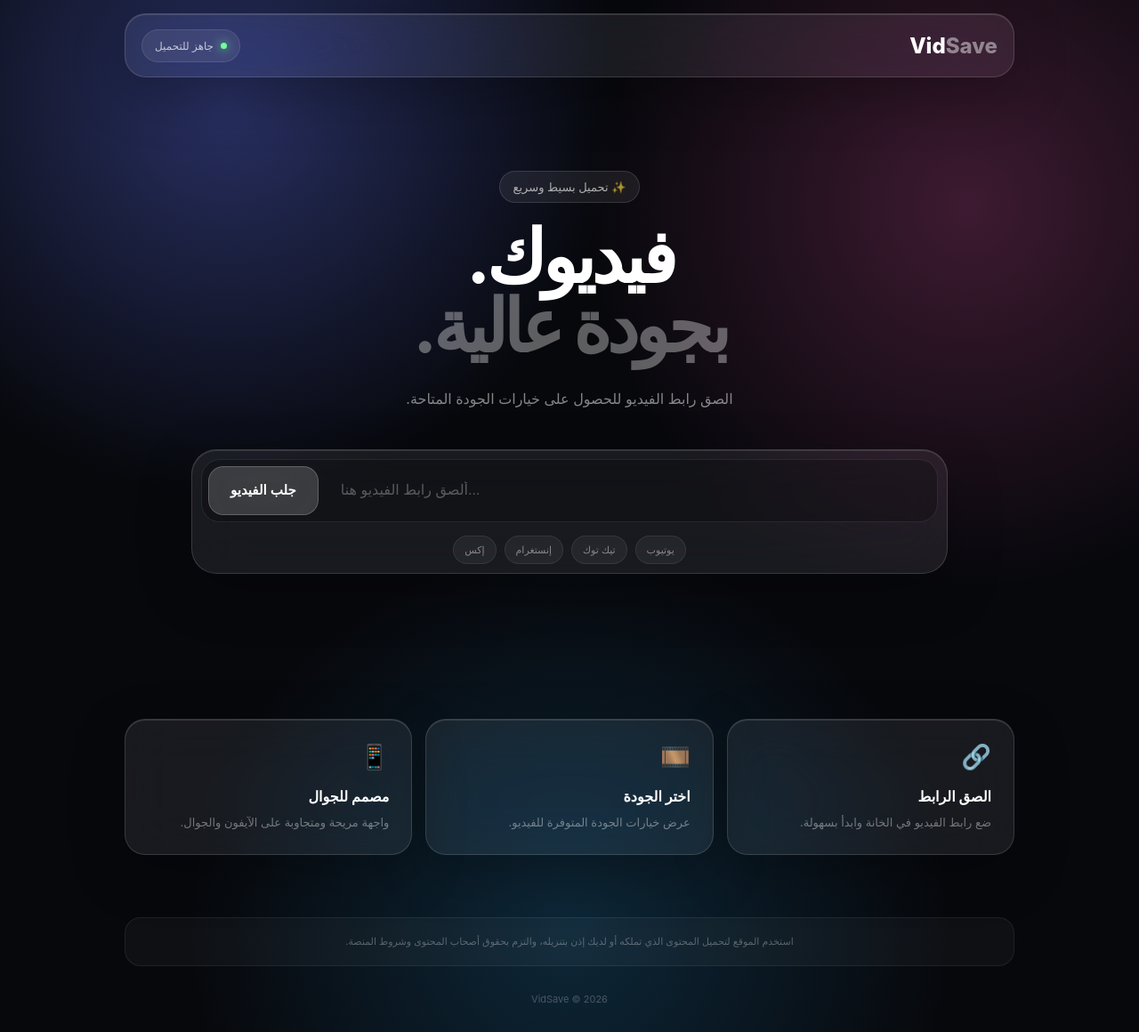
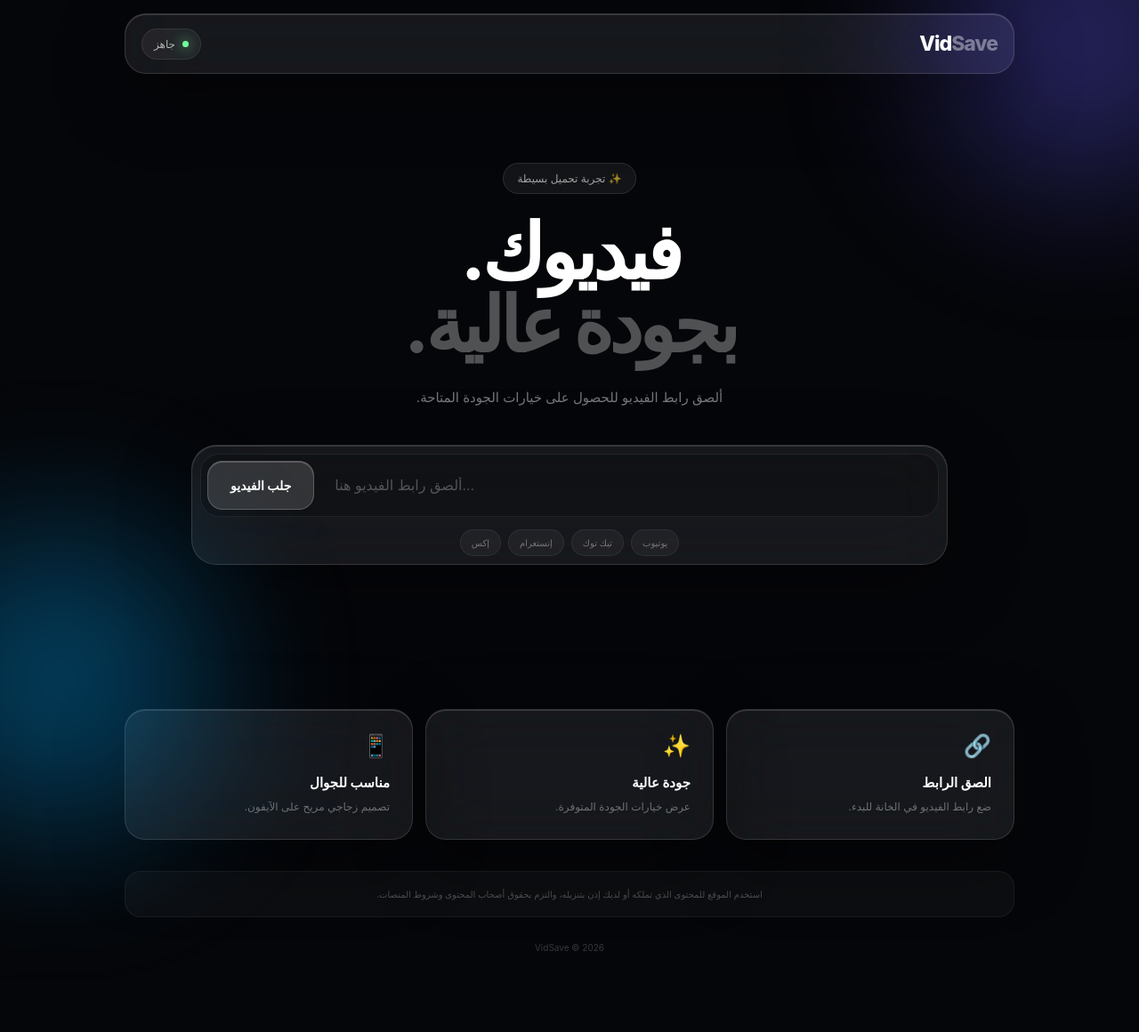
Before and after one commit to hzng6hnvnb-cloud/vidsave, a plain HTML site: page index.html in a window 1280 px wide. Shown: the whole page at 89% size. After the commit the page ends 1099 px from the top, so only its background shows below. Drawn offline with Linux system fonts and the light colour scheme.

Commit message:
Update index.html

```diff
--- a/index.html
+++ b/index.html
@@ -1,340 +1,365 @@
 <!DOCTYPE html>
 <html lang="ar" dir="rtl">
-
 <head>
 <meta charset="UTF-8">
-<meta name="viewport" content="width=device-width, initial-scale=1.0">
+<meta name="viewport" content="width=device-width,initial-scale=1.0">
 <title>VidSave</title>
 
 <style>
-* {
-  box-sizing: border-box;
-  -webkit-tap-highlight-color: transparent;
+*{box-sizing:border-box;-webkit-tap-highlight-color:transparent}
+
+body{
+margin:0;
+min-height:100vh;
+font-family:-apple-system,BlinkMacSystemFont,"SF Pro Display","SF Pro Text",Arial,sans-serif;
+color:#fff;
+background:#050609;
+overflow-x:hidden
 }
 
-body {
-  margin: 0;
-  min-height: 100vh;
-  font-family: -apple-system, BlinkMacSystemFont, "SF Pro Display", Arial, sans-serif;
-  color: white;
-  background:
-    radial-gradient(circle at 20% 10%, rgba(100,120,255,.35), transparent 30%),
-    radial-gradient(circle at 85% 20%, rgba(255,90,180,.22), transparent 30%),
-    radial-gradient(circle at 50% 90%, rgba(40,180,255,.18), transparent 35%),
-    #07080c;
-  overflow-x: hidden;
+body:before,body:after{
+content:"";
+position:fixed;
+width:330px;
+height:330px;
+border-radius:50%;
+filter:blur(90px);
+opacity:.35;
+pointer-events:none
 }
 
-.container {
-  width: 92%;
-  max-width: 1000px;
-  margin: auto;
+body:before{
+background:#665cff;
+top:-120px;
+right:-100px
 }
 
-.glass {
-  background: rgba(255,255,255,.075);
-  border: 1px solid rgba(255,255,255,.14);
-  box-shadow:
-    inset 0 1px 0 rgba(255,255,255,.12),
-    0 20px 60px rgba(0,0,0,.25);
-  backdrop-filter: blur(30px) saturate(150%);
-  -webkit-backdrop-filter: blur(30px) saturate(150%);
+body:after{
+background:#00aaff;
+bottom:-130px;
+left:-100px
 }
 
-nav {
-  height: 72px;
-  margin-top: 15px;
-  padding: 0 18px;
-  border-radius: 24px;
-  display: flex;
-  align-items: center;
-  justify-content: space-between;
+.container{
+width:92%;
+max-width:1000px;
+margin:auto
 }
 
-.logo {
-  font-size: 24px;
-  font-weight: 800;
+.glass{
+background:rgba(255,255,255,.075);
+border:1px solid rgba(255,255,255,.13);
+box-shadow:
+inset 0 1px 0 rgba(255,255,255,.15),
+0 25px 80px rgba(0,0,0,.35);
+backdrop-filter:blur(35px) saturate(160%);
+-webkit-backdrop-filter:blur(35px) saturate(160%)
 }
 
-.logo span {
-  opacity: .45;
+nav{
+height:68px;
+margin-top:15px;
+padding:0 18px;
+border-radius:24px;
+display:flex;
+align-items:center;
+justify-content:space-between;
+position:sticky;
+top:12px;
+z-index:10
 }
 
-.status-pill {
-  display: flex;
-  align-items: center;
-  gap: 8px;
-  padding: 10px 14px;
-  border-radius: 100px;
-  background: rgba(255,255,255,.08);
-  border: 1px solid rgba(255,255,255,.1);
-  color: rgba(255,255,255,.7);
-  font-size: 12px;
+.logo{
+font-size:23px;
+font-weight:800;
+letter-spacing:-1px
 }
 
-.dot {
-  width: 7px;
-  height: 7px;
-  border-radius: 50%;
-  background: #70ff9a;
-  box-shadow: 0 0 12px #70ff9a;
+.logo span{opacity:.4}
+
+.status{
+display:flex;
+align-items:center;
+gap:8px;
+font-size:12px;
+color:rgba(255,255,255,.65);
+padding:9px 13px;
+border-radius:50px;
+background:rgba(255,255,255,.06);
+border:1px solid rgba(255,255,255,.08)
 }
 
-.hero {
-  text-align: center;
-  padding: 105px 0 50px;
+.dot{
+width:7px;
+height:7px;
+border-radius:50%;
+background:#72ff9b;
+box-shadow:0 0 14px #72ff9b
 }
 
-.small-title {
-  display: inline-block;
-  padding: 9px 15px;
-  margin-bottom: 22px;
-  border-radius: 100px;
-  background: rgba(255,255,255,.07);
-  border: 1px solid rgba(255,255,255,.12);
-  color: rgba(255,255,255,.65);
-  font-size: 13px;
+.hero{
+text-align:center;
+padding:100px 0 50px
 }
 
-h1 {
-  margin: 0;
-  font-size: clamp(45px, 9vw, 82px);
-  line-height: .95;
-  letter-spacing: -5px;
+.badge{
+display:inline-block;
+padding:9px 15px;
+border-radius:50px;
+background:rgba(255,255,255,.06);
+border:1px solid rgba(255,255,255,.1);
+color:rgba(255,255,255,.6);
+font-size:12px;
+margin-bottom:25px
 }
 
-h1 span {
-  opacity: .35;
+h1{
+font-size:clamp(48px,10vw,86px);
+line-height:.95;
+letter-spacing:-5px;
+margin:0
 }
 
-.description {
-  max-width: 620px;
-  margin: 28px auto 0;
-  color: rgba(255,255,255,.5);
-  font-size: 16px;
-  line-height: 1.8;
+h1 span{opacity:.3}
+
+.description{
+max-width:600px;
+margin:27px auto 0;
+font-size:15px;
+line-height:1.8;
+color:rgba(255,255,255,.45)
 }
 
-.download-box {
-  margin: 42px auto 0;
-  max-width: 850px;
-  padding: 10px;
-  border-radius: 28px;
+.download{
+max-width:850px;
+margin:40px auto 0;
+padding:9px;
+border-radius:28px
 }
 
-.input-box {
-  display: flex;
-  align-items: center;
-  gap: 9px;
-  padding: 7px;
-  border-radius: 21px;
-  background: rgba(0,0,0,.25);
-  border: 1px solid rgba(255,255,255,.09);
+.input{
+display:flex;
+gap:8px;
+padding:7px;
+border-radius:21px;
+background:rgba(0,0,0,.22);
+border:1px solid rgba(255,255,255,.07)
 }
 
-.url-input {
-  flex: 1;
-  min-width: 0;
-  height: 55px;
-  border: 0;
-  outline: 0;
-  background: transparent;
-  color: white;
-  padding: 0 16px;
-  font-size: 16px;
-  direction: ltr;
-  text-align: left;
+input{
+flex:1;
+min-width:0;
+height:55px;
+border:0;
+outline:0;
+background:transparent;
+color:white;
+font-size:16px;
+padding:0 15px;
+direction:ltr;
+text-align:left
 }
 
-.url-input::placeholder {
-  color: rgba(255,255,255,.3);
+input::placeholder{
+color:rgba(255,255,255,.28)
 }
 
-.download-button {
-  height: 55px;
-  padding: 0 24px;
-  border-radius: 17px;
-  border: 1px solid rgba(255,255,255,.2);
-  background: rgba(255,255,255,.16);
-  color: white;
-  font-size: 15px;
-  font-weight: 700;
-  cursor: pointer;
-  backdrop-filter: blur(25px);
-  -webkit-backdrop-filter: blur(25px);
-  transition: .25s;
+button{
+font-family:inherit
 }
 
-.download-button:hover {
-  background: rgba(255,255,255,.22);
-  transform: translateY(-1px);
+.main-button{
+height:55px;
+padding:0 25px;
+border-radius:17px;
+border:1px solid rgba(255,255,255,.2);
+background:rgba(255,255,255,.15);
+color:#fff;
+font-weight:700;
+font-size:14px;
+cursor:pointer;
+box-shadow:inset 0 1px 0 rgba(255,255,255,.2);
+transition:.25s
 }
 
-.download-button:active {
-  transform: scale(.96);
+.main-button:active{
+transform:scale(.96);
+background:rgba(255,255,255,.22)
 }
 
-.platforms {
-  display: flex;
-  justify-content: center;
-  flex-wrap: wrap;
-  gap: 9px;
-  margin-top: 15px;
+.platforms{
+display:flex;
+justify-content:center;
+flex-wrap:wrap;
+gap:8px;
+margin-top:14px
 }
 
-.platform {
-  padding: 8px 12px;
-  border-radius: 100px;
-  background: rgba(255,255,255,.055);
-  border: 1px solid rgba(255,255,255,.08);
-  color: rgba(255,255,255,.45);
-  font-size: 11px;
+.platform{
+padding:8px 12px;
+border-radius:50px;
+font-size:10px;
+color:rgba(255,255,255,.38);
+background:rgba(255,255,255,.045);
+border:1px solid rgba(255,255,255,.07)
 }
 
-.status {
-  min-height: 25px;
-  margin-top: 18px;
-  color: rgba(255,255,255,.5);
-  font-size: 13px;
+.message{
+min-height:25px;
+margin-top:17px;
+font-size:12px;
+color:rgba(255,255,255,.5)
 }
 
-.result {
-  display: none;
-  margin: 30px auto 0;
-  max-width: 850px;
-  overflow: hidden;
-  border-radius: 27px;
+.result{
+display:none;
+max-width:850px;
+margin:25px auto 0;
+border-radius:27px;
+overflow:hidden
 }
 
-.video-preview {
-  height: 430px;
-  display: flex;
-  align-items: center;
-  justify-content: center;
-  background: rgba(0,0,0,.25);
-  color: rgba(255,255,255,.35);
+.preview{
+height:390px;
+display:flex;
+align-items:center;
+justify-content:center;
+background:
+radial-gradient(circle,rgba(255,255,255,.07),transparent 50%),
+rgba(0,0,0,.2);
+color:rgba(255,255,255,.3);
+font-size:15px
 }
 
-.result-content {
-  padding: 23px;
-  text-align: right;
+.result-info{
+padding:22px;
+text-align:right
 }
 
-.result-title {
-  font-size: 20px;
-  font-weight: 800;
+.result-info h2{
+margin:0;
+font-size:19px
 }
 
-.result-info {
-  color: rgba(255,255,255,.4);
-  margin-top: 7px;
-  font-size: 13px;
+.result-info p{
+margin:7px 0 0;
+font-size:12px;
+color:rgba(255,255,255,.38)
 }
 
-.quality-row {
-  display: flex;
-  flex-wrap: wrap;
-  gap: 9px;
-  margin-top: 20px;
+.qualities{
+display:flex;
+gap:8px;
+flex-wrap:wrap;
+margin-top:18px
 }
 
-.quality {
-  padding: 11px 17px;
-  border-radius: 14px;
-  border: 1px solid rgba(255,255,255,.1);
-  background: rgba(255,255,255,.06);
-  color: rgba(255,255,255,.7);
-  cursor: pointer;
+.quality{
+padding:10px 15px;
+border-radius:14px;
+background:rgba(255,255,255,.06);
+border:1px solid rgba(255,255,255,.09);
+color:rgba(255,255,255,.65);
+cursor:pointer
 }
 
-.quality.active {
-  background: rgba(255,255,255,.18);
-  color: white;
+.quality.active{
+background:rgba(255,255,255,.17);
+color:#fff
 }
 
-.features {
-  display: grid;
-  grid-template-columns: repeat(3,1fr);
-  gap: 15px;
-  margin: 70px 0;
+.features{
+display:grid;
+grid-template-columns:repeat(3,1fr);
+gap:14px;
+margin:70px 0 35px
 }
 
-.feature {
-  padding: 25px;
-  border-radius: 23px;
+.feature{
+padding:25px;
+border-radius:23px
 }
 
-.icon {
-  font-size: 27px;
-  margin-bottom: 18px;
+.feature-icon{
+font-size:25px;
+margin-bottom:17px
 }
 
-.feature h3 {
-  margin: 0 0 8px;
-  font-size: 16px;
+.feature h3{
+margin:0 0 7px;
+font-size:15px
 }
 
-.feature p {
-  margin: 0;
-  color: rgba(255,255,255,.4);
-  font-size: 13px;
-  line-height: 1.7;
+.feature p{
+margin:0;
+font-size:12px;
+line-height:1.8;
+color:rgba(255,255,255,.38)
 }
 
-.notice {
-  padding: 17px;
-  border-radius: 18px;
-  background: rgba(255,255,255,.035);
-  border: 1px solid rgba(255,255,255,.07);
-  color: rgba(255,255,255,.3);
-  font-size: 11px;
-  line-height: 1.8;
-  text-align: center;
+.notice{
+padding:16px;
+border-radius:18px;
+background:rgba(255,255,255,.035);
+border:1px solid rgba(255,255,255,.06);
+text-align:center;
+font-size:10px;
+line-height:1.8;
+color:rgba(255,255,255,.27)
 }
 
-footer {
-  text-align: center;
-  padding: 30px 0;
-  color: rgba(255,255,255,.25);
-  font-size: 11px;
+footer{
+text-align:center;
+padding:28px 0;
+font-size:10px;
+color:rgba(255,255,255,.2)
 }
 
-@media (max-width: 650px) {
+@media(max-width:650px){
 
-  .container {
-    width: 94%;
+.container{width:94%}
+
+nav{
+height:62px;
+border-radius:21px
 }
 
-  nav {
-    height: 62px;
+.hero{
+padding:75px 0 35px
 }
 
-  .hero {
-    padding: 75px 0 35px;
+h1{
+letter-spacing:-3px
 }
 
-  h1 {
-    letter-spacing: -3px;
+.description{
+font-size:13px
 }
 
-  .input-box {
-    flex-direction: column;
+.input{
+flex-direction:column
 }
 
-  .url-input {
-    width: 100%;
+input{
+width:100%;
+height:50px
 }
 
-  .download-button {
-    width: 100%;
+.main-button{
+width:100%
 }
 
-  .video-preview {
-    height: 240px;
+.preview{
+height:240px
 }
 
-  .features {
-    grid-template-columns: 1fr;
+.features{
+grid-template-columns:1fr;
+margin-top:50px
+}
+
+.feature{
+padding:21px
 }
 }
 </style>
@@ -345,22 +370,22 @@ footer {
 <div class="container">
 
 <nav class="glass">
+
 <div class="logo">
 Vid<span>Save</span>
 </div>
 
-  <div class="status-pill">
+<div class="status">
 <div class="dot"></div>
-    جاهز للتحميل
+جاهز
 </div>
+
 </nav>
-
-<main>
 
 <section class="hero">
 
-  <div class="small-title">
-    ✨ تحميل بسيط وسريع
+<div class="badge">
+✨ تجربة تحميل بسيطة
 </div>
 
 <h1>
@@ -369,23 +394,22 @@ footer {
 </h1>
 
 <p class="description">
-    الصق رابط الفيديو للحصول على خيارات الجودة المتاحة.
+ألصق رابط الفيديو للحصول على خيارات الجودة المتاحة.
 </p>
 
-  <div class="download-box glass">
+<div class="download glass">
 
-    <div class="input-box">
+<div class="input">
 
 <input
-        id="urlInput"
-        class="url-input"
+id="url"
 type="url"
 placeholder="ألصق رابط الفيديو هنا..."
 >
 
 <button
-        id="downloadButton"
-        class="download-button"
+class="main-button"
+id="go"
 >
 جلب الفيديو
 </button>
@@ -393,40 +417,55 @@ footer {
 </div>
 
 <div class="platforms">
-
 <div class="platform">يوتيوب</div>
 <div class="platform">تيك توك</div>
 <div class="platform">إنستغرام</div>
 <div class="platform">إكس</div>
-
 </div>
 
 </div>
 
-  <div id="status" class="status"></div>
+<div
+class="message"
+id="message"
+></div>
 
-  <div id="result" class="result glass">
+<div
+class="result glass"
+id="result"
+>
 
-    <div class="video-preview">
-      معاينة الفيديو 🎬
-    </div>
-
-    <div class="result-content">
-
-      <div class="result-title">
-        الفيديو جاهز
+<div class="preview">
+🎬 معاينة الفيديو
 </div>
 
 <div class="result-info">
+
+<h2>
+الفيديو جاهز
+</h2>
+
+<p>
 اختر الجودة المتاحة
-      </div>
+</p>
 
-      <div class="quality-row">
+<div class="qualities">
 
-        <button class="quality active">1080p</button>
-        <button class="quality">720p</button>
-        <button class="quality">480p</button>
-        <button class="quality">360p</button>
+<button class="quality active">
+1080p
+</button>
+
+<button class="quality">
+720p
+</button>
+
+<button class="quality">
+480p
+</button>
+
+<button class="quality">
+360p
+</button>
 
 </div>
 
@@ -439,31 +478,29 @@ footer {
 <section class="features">
 
 <div class="feature glass">
-    <div class="icon">🔗</div>
+<div class="feature-icon">🔗</div>
 <h3>الصق الرابط</h3>
-    <p>ضع رابط الفيديو في الخانة وابدأ بسهولة.</p>
+<p>ضع رابط الفيديو في الخانة للبدء.</p>
 </div>
 
 <div class="feature glass">
-    <div class="icon">🎞️</div>
-    <h3>اختر الجودة</h3>
-    <p>عرض خيارات الجودة المتوفرة للفيديو.</p>
+<div class="feature-icon">✨</div>
+<h3>جودة عالية</h3>
+<p>عرض خيارات الجودة المتوفرة.</p>
 </div>
 
 <div class="feature glass">
-    <div class="icon">📱</div>
-    <h3>مصمم للجوال</h3>
-    <p>واجهة مريحة ومتجاوبة على الآيفون والجوال.</p>
+<div class="feature-icon">📱</div>
+<h3>مناسب للجوال</h3>
+<p>تصميم زجاجي مريح على الآيفون.</p>
 </div>
 
 </section>
 
 <div class="notice">
-  استخدم الموقع لتحميل المحتوى الذي تملكه أو لديك إذن بتنزيله،
-  والتزم بحقوق أصحاب المحتوى وشروط المنصة.
+استخدم الموقع للمحتوى الذي تملكه أو لديك إذن بتنزيله،
+والتزم بحقوق أصحاب المحتوى وشروط المنصات.
 </div>
-
-</main>
 
 <footer>
 VidSave © 2026
@@ -473,39 +510,41 @@ footer {
 
 <script>
 
-const input = document.getElementById("urlInput");
-const button = document.getElementById("downloadButton");
-const status = document.getElementById("status");
-const result = document.getElementById("result");
+const url=document.getElementById("url");
+const go=document.getElementById("go");
+const message=document.getElementById("message");
+const result=document.getElementById("result");
 
-button.onclick = function() {
+go.onclick=()=>{
 
-  if (!input.value.trim()) {
-    status.textContent = "ألصق رابط الفيديو أولًا 🔗";
-    result.style.display = "none";
+if(!url.value.trim()){
+
+message.textContent="ألصق رابط الفيديو أولًا 🔗";
+result.style.display="none";
 return;
+
 }
 
-  status.textContent = "جاري قراءة الرابط... ⏳";
-  result.style.display = "none";
+message.textContent="جاري قراءة الرابط... ⏳";
+result.style.display="none";
 
-  setTimeout(function() {
-    status.textContent = "تم التعرف على الرابط ✅";
-    result.style.display = "block";
-  }, 900);
+setTimeout(()=>{
+
+message.textContent="تم التعرف على الرابط ✅";
+result.style.display="block";
+
+},900);
 
 };
 
-document.querySelectorAll(".quality").forEach(function(btn) {
+document.querySelectorAll(".quality").forEach(button=>{
 
-  btn.onclick = function() {
+button.onclick=()=>{
 
 document.querySelectorAll(".quality")
-      .forEach(function(item) {
-        item.classList.remove("active");
-      });
+.forEach(x=>x.classList.remove("active"));
 
-    btn.classList.add("active");
+button.classList.add("active");
 
 };
 
```
Lines whose indentation alone changed are shown as unchanged.
